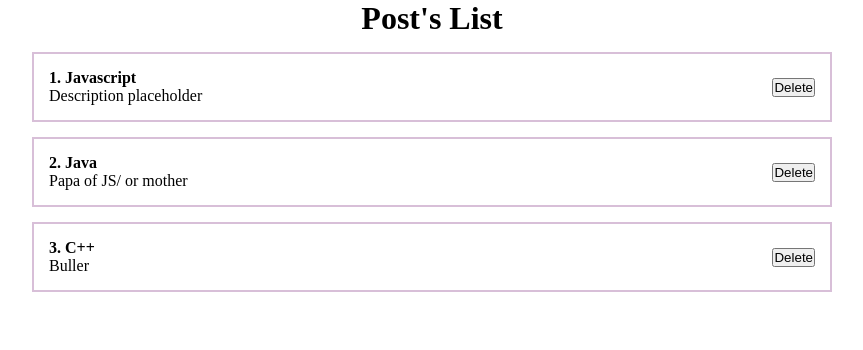
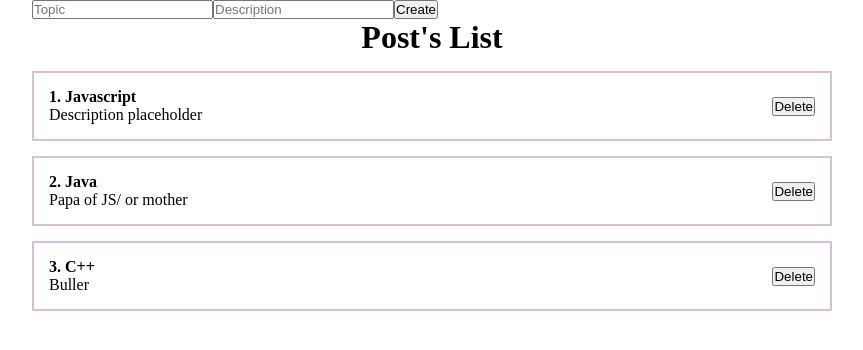
Before and after one commit to Semburg/react_some_app, a React (Create React App) app: page / in a window 1280 px wide. Shown: the top 350 px of the page, without its empty margins (208-1071 px from the left). Built offline with nearby package versions, Linux system fonts and the light colour scheme.

Commit message:
forms for manipulations

```diff
--- a/src/App.js
+++ b/src/App.js
@@ -1,7 +1,7 @@
 import React, { useState } from 'react';
+import PostList from './components/PostList';
 // import ClassCounter from './components/ClassCounter';
 // import Counter from './components/Counter';
-import PostItem from './components/PostItem';
 import './styles/App.css'
 
 // 22-04   23/8
@@ -19,13 +19,14 @@ function App() {
 
   return (
     <div className="App">
-      <h1 style={{textAlign:'center'}}>Post's List</h1>
-    {posts.map(post=>
 
-        <PostItem post={post} key={post.id} />
+      <form>
+        <input type="text" placeholder='Topic' />
+        <input type="text" placeholder='Description' />
+        <button>Create</button>
+      </form>
 
-    )}
-
+      <PostList posts={posts} title = "Post's List"/>
 
     </div>
   );
--- /dev/null
+++ b/src/components/PostList.jsx
@@ -0,0 +1,17 @@
+import React from 'react'
+import PostItem from './PostItem';
+
+const PostList =({posts, title}) => {
+    return (
+        <div>
+            <h1 style={{ textAlign: 'center' }}>
+                {title}
+            </h1>
+            {posts.map(post =>
+                <PostItem post={post} key={post.id} />
+            )}
+        </div>
+    )
+}
+
+export default PostList
```
